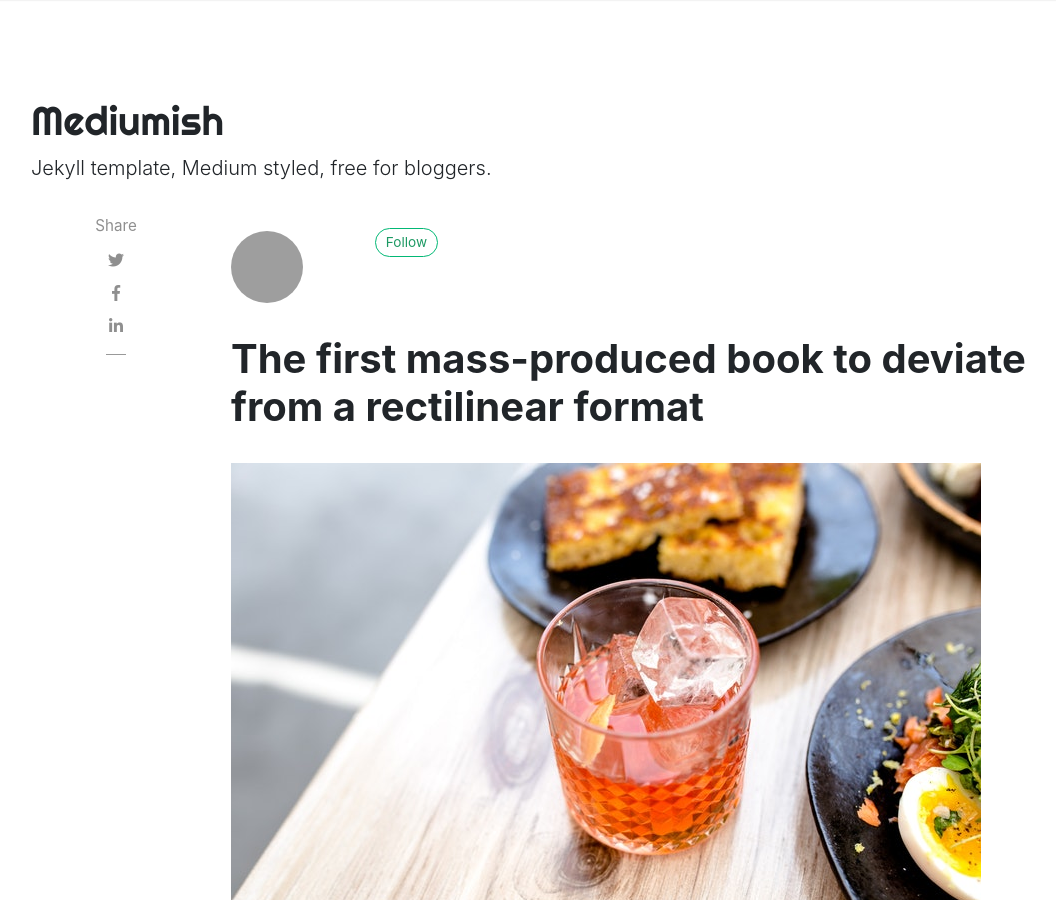
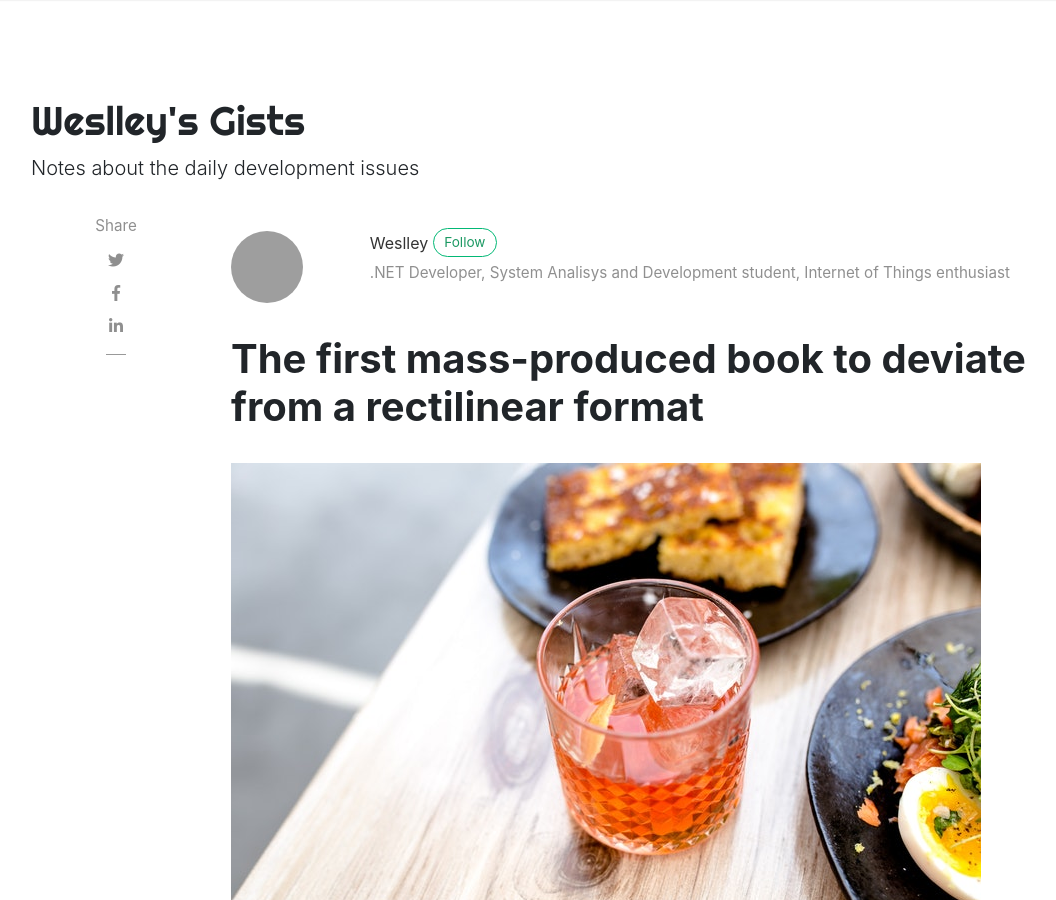
Before and after one commit to weslleyluiz/weslleyluiz.github.io, a Jekyll site: the page built from _posts/2018-08-08-building-pj-sip-for-c-net.md, in a window 1280 px wide and 900 px high. Shown: the whole window, without its empty margins (54-1110 px from the left). Built offline with Jekyll 4.4.1, drawn with Linux system fonts in a browser that asks for light colours; nearby versions of some CDN libraries; comment, search, counter and statistics services are not loaded; some of the changed text lies outside the part shown; grey boxes are pictures that could not be loaded.

Commit message:
changed configs

```diff
--- a/_config.yml
+++ b/_config.yml
@@ -1,10 +1,10 @@
 # Site
-name: "Mediumish"
-title: "Mediumish"
-description: "Jekyll template, Medium styled, free for bloggers."
+name: "Weslley's Gists"
+title: "Notes from development"
+description: "Notes about the daily development issues"
 logo: 'assets/images/logo.png'
 favicon: 'assets/images/logo.png'
-baseurl: /mediumish-theme-jekyll
+baseurl: /
 google_analytics: 'UA-46278016-1'
 disqus: 'demowebsite'
 mailchimp-list: 'https://wowthemes.us11.list-manage.com/subscribe/post?u=8aeb20a530e124561927d3bd8&amp;id=8c3d2d214b'
@@ -13,23 +13,14 @@ permalink: /:title/
 
 # Authors
 authors:
-  sal:
-    name: Sal
-    display_name: Sal
-    gravatar: e56154546cf4be74e393c62d1ae9f9d4
-    email: wowthemesnet@gmail.com
-    web: https://www.wowthemes.net
-    twitter: https://twitter.com/wowthemesnet
-    description: "Author of Mediumish, a Bootstrap Medium styled template available for WordPress, HTML, Ghost and Jekyll. You are currently previewing Jekyll template demo."
-  john:
-    name: John
-    display_name: John
-    avatar: 'assets/images/avatar.png'
-    gravatar: b1cc14991db7a456fcd761680bbc8f81
-    email: wowthemesnet@gmail.com
-    web: https://www.wowthemes.net
-    twitter: https://twitter.com/wowthemesnet
-    description: "This is the author box. Write a short description of the author here. You are currently previewing Mediumish demo, a Jekyll template compatible with Github pages."
+  weslley:
+    name: Weslley
+    display_name: Weslley
+    #gravatar: e56154546cf4be74e393c62d1ae9f9d4
+    email: weslleymurdock@outlook.com
+    web: https://weslleyluiz.github.io
+    twitter: https://twitter.com/weslleymurdock
+    description: ".NET Developer, System Analisys and Development student, Internet of Things enthusiast"
 
 # Plugins
 plugins:
```
